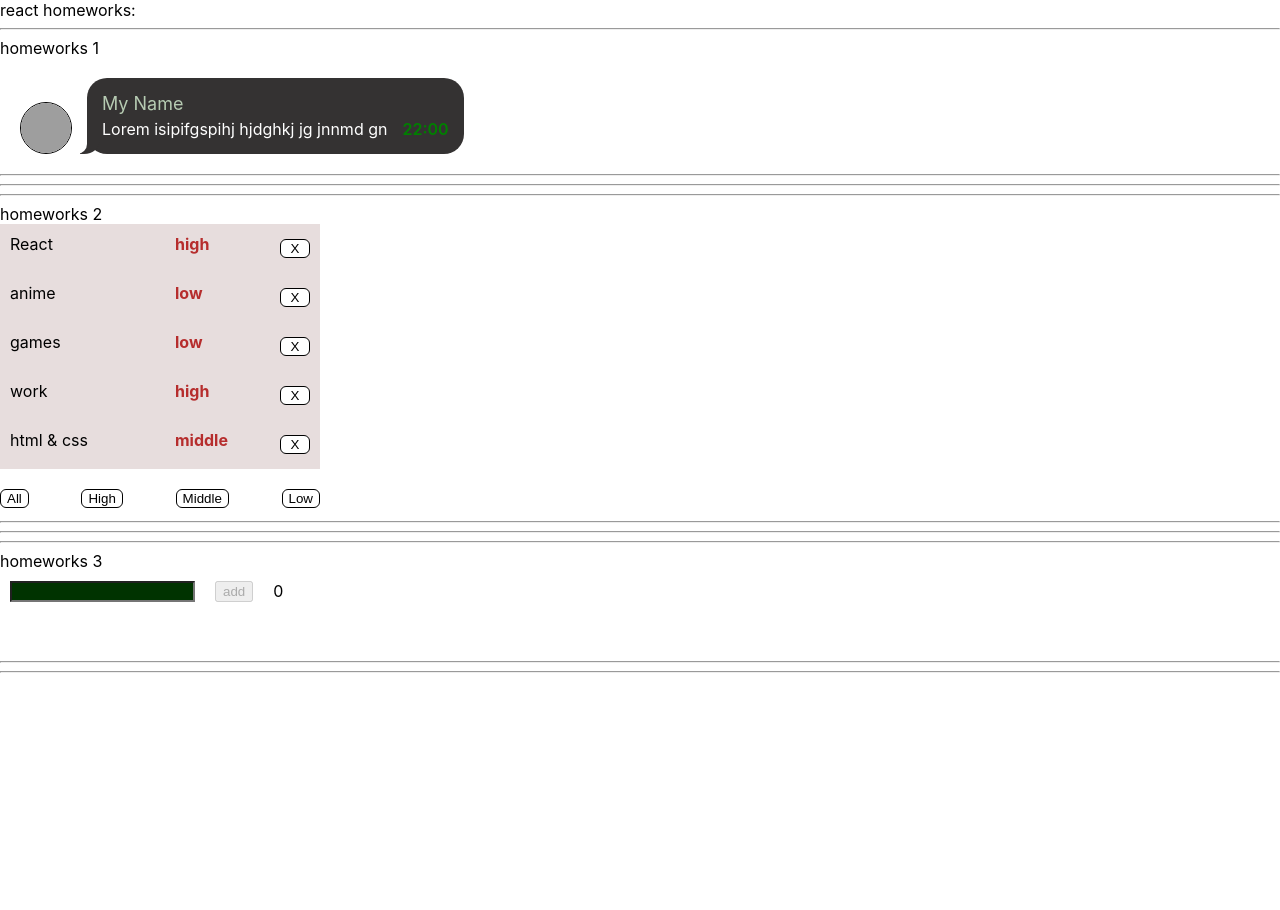
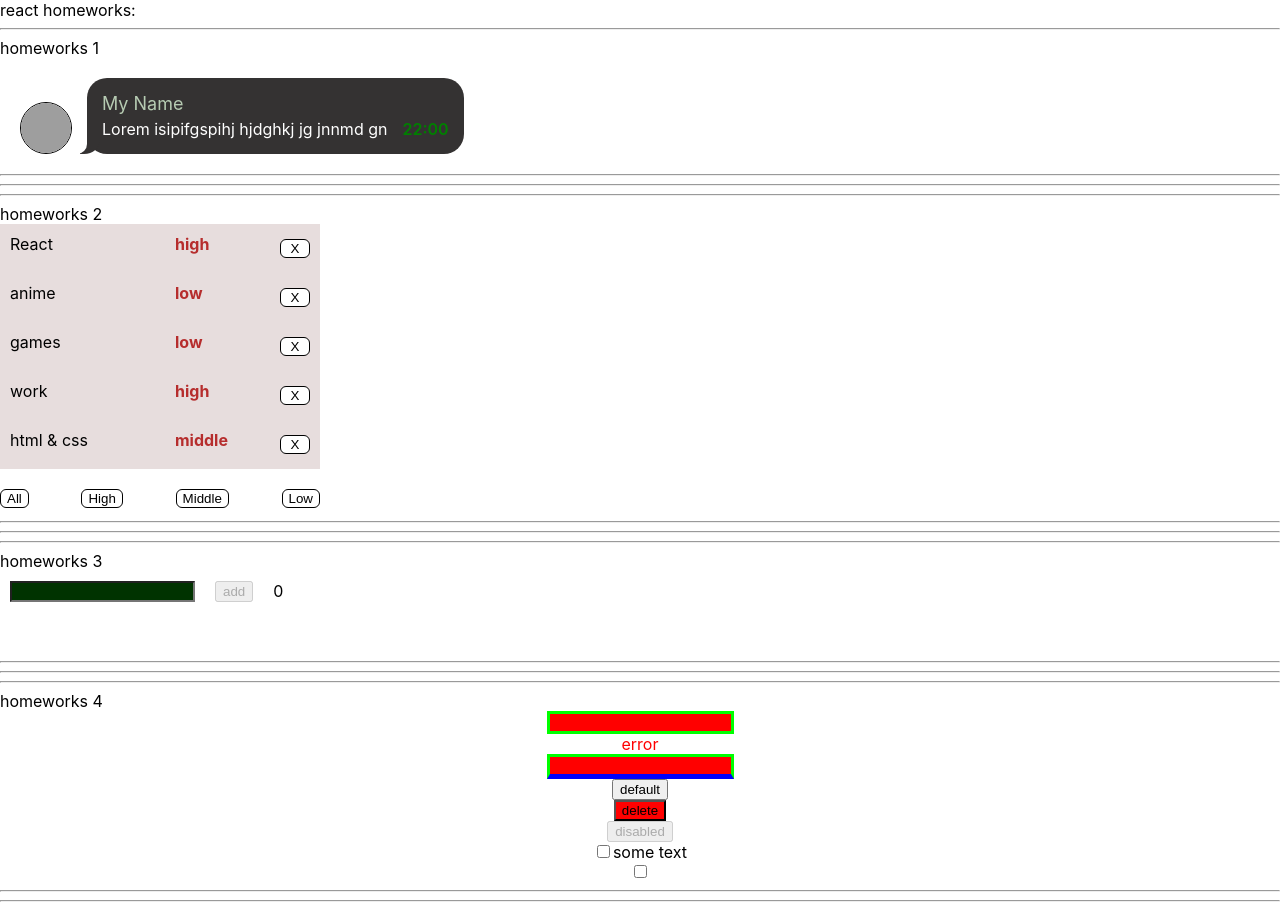
Before and after one commit to ana-saienko/homeworks, a React (Create React App) app: page / in a window 1280 px wide. Before the commit the page ends 800 px from the top, so only its background shows below. Built offline with nearby package versions, Linux system fonts and the light colour scheme; grey boxes are pictures that could not be loaded.

Commit message:
I think I've made the 4 Homework

```diff
--- a/src/p1-main/m1-ui/u1-app/App.tsx
+++ b/src/p1-main/m1-ui/u1-app/App.tsx
@@ -3,6 +3,7 @@ import s from './App.module.css'
 import HW1 from '../../../p2-homeworks/h1/HW1'
 import HW2 from "../../../p2-homeworks/h2/HW2";
 import HW3 from "../../../p2-homeworks/h3/HW3";
+import HW4 from "../../../p2-homeworks/h4/HW4";
 
 function App() {
     return (
@@ -11,7 +12,7 @@ function App() {
             <HW1/>
             <HW2/>
             <HW3/>
-            {/*<HW4/>*/}
+            <HW4/>
             {/*<HW5/>*/}
 
         </div>
--- a/src/p2-homeworks/h4/common/c1-SuperInputText/SuperInputText.tsx
+++ b/src/p2-homeworks/h4/common/c1-SuperInputText/SuperInputText.tsx
@@ -33,6 +33,7 @@ const SuperInputText: React.FC<SuperInputTextPropsType> = (
     const onKeyPressCallback = (e: KeyboardEvent<HTMLInputElement>) => {
         onKeyPress && onKeyPress(e);
 
+
         onEnter // если есть пропс onEnter
         && e.key === 'Enter' // и если нажата кнопка Enter
         && onEnter() // то вызвать его
```
Also changed, not shown: package.json (+7 -1 lines), 2 other files (tests, documents, lock files or other folders).
